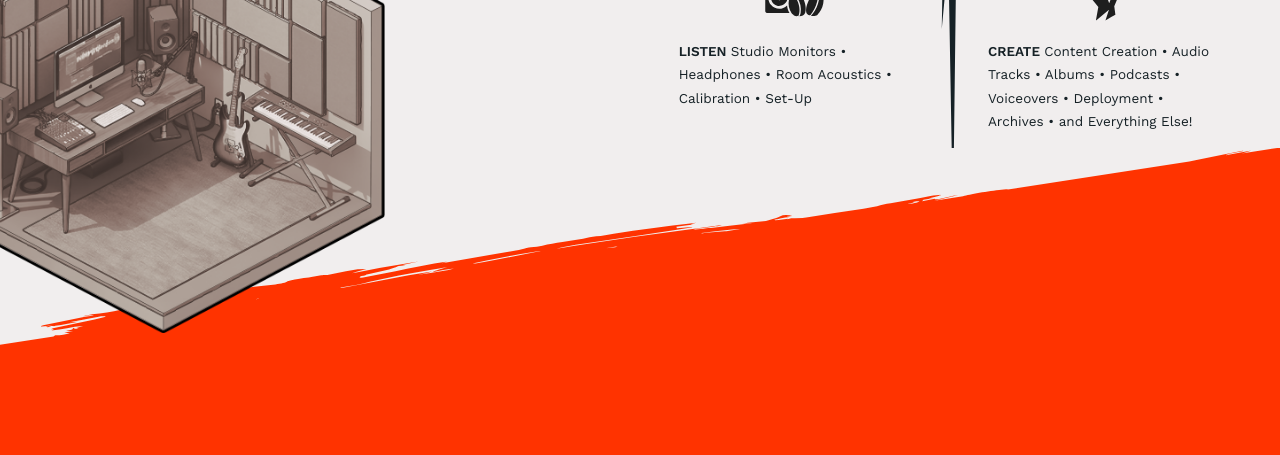
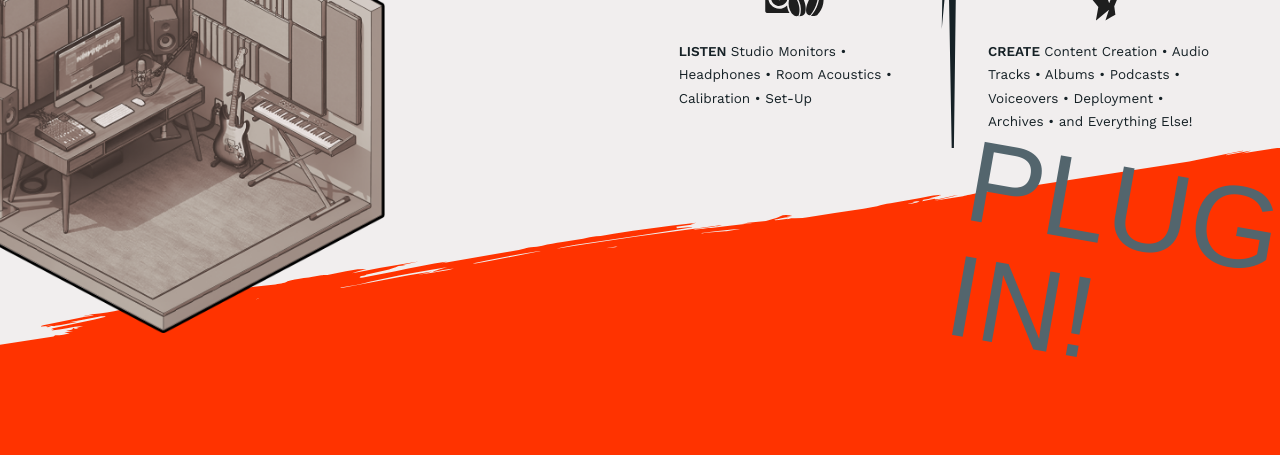
Before and after one commit to joshua-levan/hsc, a React (Vite) app: page / in a window 1280 px wide. Shown: the part 1360-1815 px from the top of the page. Built offline with nearby package versions, Linux system fonts and the light colour scheme; a web font is replaced by a local one.

Commit message:
add plug in! copy

```diff
--- a/src/components/CTA/CTA.css
+++ b/src/components/CTA/CTA.css
@@ -7,4 +7,11 @@
 }
 .cta section triangle-top {
   position: absolute;
+}
+.cta section h1 {
+  position: absolute;
+  font-size: 3rem;
+  transform: rotate(10deg);
+  right: 0.225rem;
+  top: 0;
 }/*# sourceMappingURL=CTA.css.map */
--- a/src/components/CTA/CTA.scss
+++ b/src/components/CTA/CTA.scss
@@ -10,5 +10,12 @@
         triangle-top {
             position: absolute;
         }
+        h1 {
+            position: absolute;
+            font-size: 3rem;
+            transform: rotate(10deg);
+            right: 0.225rem;
+            top: 0;
+        }
     }
 }
--- a/src/components/CTA/CTA.tsx
+++ b/src/components/CTA/CTA.tsx
@@ -6,6 +6,7 @@ const CTA = () => {
     <div className="cta">
         <section>
             <img className="triangle-top" src={topTriangle} alt="decorative triangle" />
+            <h1>plug<br/>in!</h1>
         </section>
     </div>
   )
```
Also changed, not shown: 1 other file (tests, documents, lock files or other folders).
